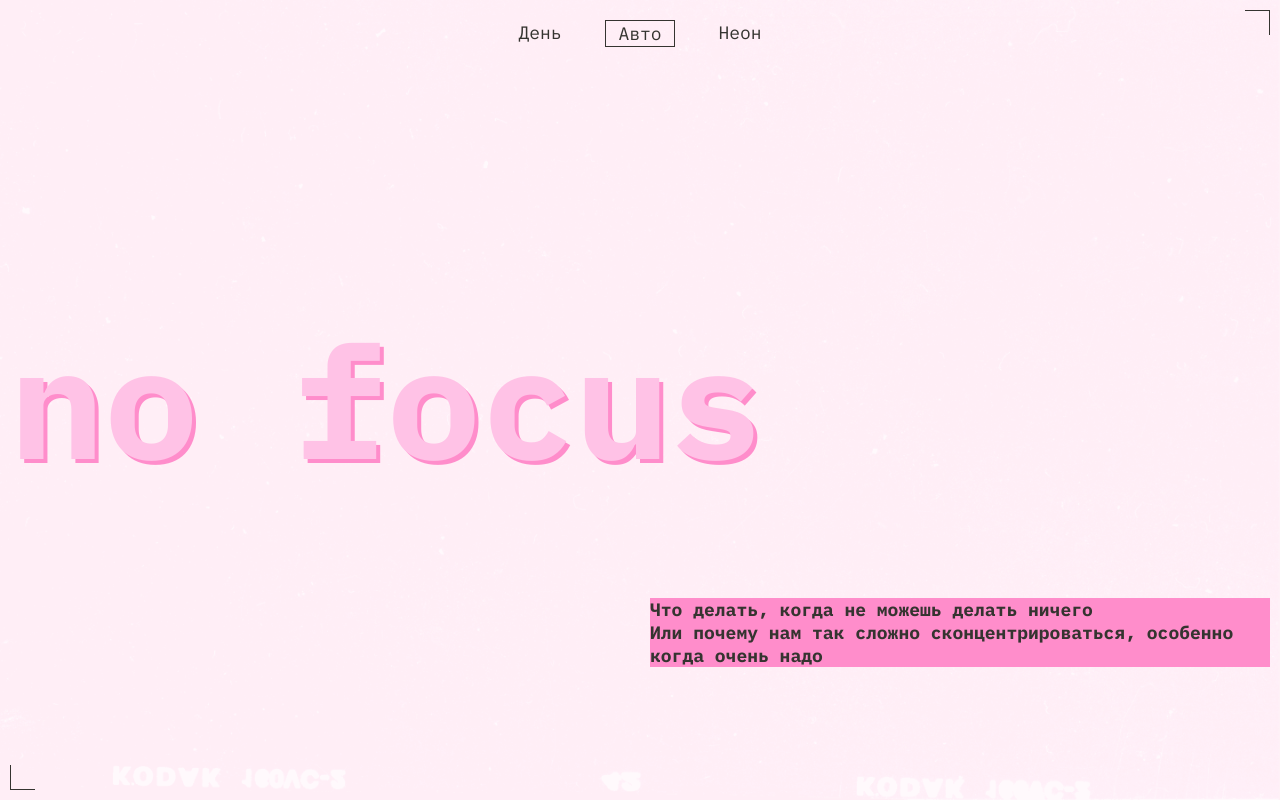
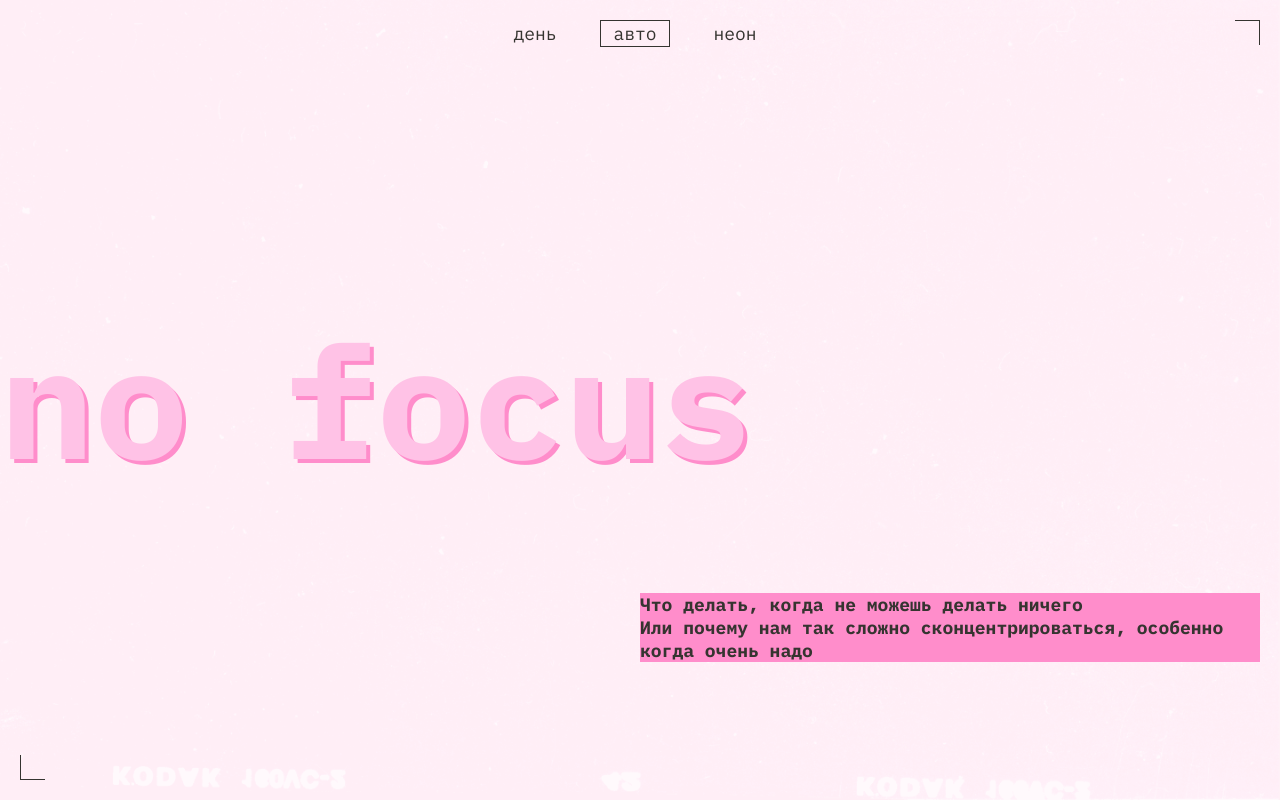
Before and after one commit to Chapai255/slozhno-sosredotochitsya-fd, a plain HTML site: page index.html in a window 1280 px wide. Shown: the top 800 px of the page. Drawn offline with Linux system fonts and the light colour scheme.

Commit message:
Исправления после первого ревью

```diff
--- a/index.html
+++ b/index.html
@@ -26,7 +26,7 @@
             <button
               class="header__theme-menu-button header__theme-menu-button_type_light"
             >
-              День
+              день
             </button>
           </li>
           <li class="header__theme-menu-item">
@@ -34,14 +34,14 @@
               class="header__theme-menu-button header__theme-menu-button_active header__theme-menu-button_type_auto"
               disabled
             >
-              Авто
+              авто
             </button>
           </li>
           <li class="header__theme-menu-item">
             <button
               class="header__theme-menu-button header__theme-menu-button_type_dark"
             >
-              Неон
+              неон
             </button>
           </li>
         </ul>
@@ -63,7 +63,7 @@
             <p class="main-text">
             Особенно сложно сосредоточиться, когда задач много и все они — важные.
             Где же легендарная многозадачность, когда она так нужна вам (и всем нанимающим менеджерам этого мира)?
-            А дело в том, что её просто не существует. Исследователи <a href="" class="text__accent-link">выяснили</a>, что мозгу тяжело концентрироваться даже на двух делах одновременно.
+            А дело в том, что её просто не существует. Исследователи <a href="https://dana.org/article/multicosts-of-multitasking/" class="text__accent-link">выяснили</a>, что мозгу тяжело концентрироваться даже на двух делах одновременно.
             А когда в поле внимания попадает несколько важных задач, организм паникует и выделяет кортизол и адреналин — «гормоны стресса».
             Из-за этого мы работаем невнимательно: ошибаемся и быстро устаём.
             </p>
@@ -128,10 +128,10 @@
           Как концентрироваться лучше, чем золотая рыбка (то есть дольше трёх секунд)
         </h2>
         <div class="card-list">
+          <h3 class="card__content-title title-decor">
+            5 простых (на самом деле не очень) советов
+          </h3>
           <article class="card__content">
-            <h3 class="card__content-title title-decor">
-              5 простых (на самом деле не очень) советов
-            </h3>
             <h4 class="card__content-title card__content-subtitle title-decor">
               Представьте небо и облака
             </h4>
@@ -159,7 +159,7 @@
               Прогуляйтесь
             </h4>
             <p class="main-text">
-              Или даже пробегитесь. Лучше найти парк или лес: один эксперимент <a href="" class="text__accent-link">показал</a>, что созерцание природы повышает концентрацию,
+              Или даже пробегитесь. Лучше найти парк или лес: один эксперимент <a href="https://www.sciencedirect.com/science/article/abs/pii/S0272494415000328" class="text__accent-link">показал</a>, что созерцание природы повышает концентрацию,
               в то время как после просмотра городских пейзажей она наоборот понижается.
               Можно совместить прогулку с физическими упражнениями или бегом — так в мозг поступит ещё больше кислорода и он будет лучше работать.
               Но и простая двадцатиминутная прогулка — тоже отличный вариант.
@@ -186,7 +186,6 @@
         </div>
       </section>
       <section class="main-content gallery">
-        <article class="card__content">
           <h3 class="card__content-title title-decor ">
             А можно в картинках?
           </h3>
@@ -197,7 +196,6 @@
             <img src="images/books.png" alt="Стопка книг" class="gallery-img" loading="lazy">
             <img src="images/street.png" alt="Красивая японская улочка" class="gallery-img" loading="lazy">
           </div>
-        </article>
       </section>
     </main>
     <footer class="footer decorated-zone">
--- a/styles/style.css
+++ b/styles/style.css
@@ -80,6 +80,23 @@
     border-right: 1px solid var(--section-title-color);
 }
 
+@media (width >= 768px) {
+    .decorated-zone::after {
+        bottom: 20px;
+        left: 20px;
+    }
+
+    .decorated-zone::before {
+        top: 20px;
+        right: 20px;
+    }
+
+    .decorative-rec {
+        top: 20px;
+        right: 30px;
+    }
+}
+
 .header__theme-menu-button {
     background-color: transparent;
     font-family: "IBM Plex mono", sans-serif;
@@ -87,7 +104,7 @@
     font-weight: 400;
     width: 70px;
     color: var(--section-title-color);
-    border: none;
+    border: 1px solid transparent;
     cursor: pointer;
     margin: 0 10px;
 }
@@ -122,7 +139,7 @@
     font-weight: 700;
     font-size: 18px;
     color: var(--content-title-color);
-    margin: 0 10px;
+    margin: 0 10px 10px 10px;
 }
 
 .title-decor {
@@ -208,6 +225,11 @@
     outline: 1px solid var(--main-text-color);
 }
 
+.gallery {
+    display: flex;
+    flex-direction: column;
+}
+
 .gallery-list {
     display: grid;
     grid-template-columns: 1fr;
@@ -249,16 +271,25 @@
         grid-column: 1/-1;
         grid-row: 2;
         font-size: clamp(7.5rem, 0.5625rem + 14.4531vw, 9.8125rem);
+        justify-self: start;
+        margin: 0;
     }
 
     .header__annotation {
         grid-column: 2;
         grid-row: 3;
+        justify-self: start;
+        margin: 0 20px 10px 0;
     }
 
     .header__theme-menu {
         grid-column: 2;
         grid-row: 1;
+    }
+
+    .header__theme-menu-list {
+        margin: 20px 10px 0 0;
+        align-self: center;
     }
 
     .main-section {
@@ -274,13 +305,10 @@
         grid-column: 1/-1;
     }
 
-    .gallery {
-        grid-template-columns: 1fr;
-    }
-
     .gallery-list {
         display: grid;
         grid-template-columns: repeat(3, 1fr);
+        gap: 20px;
     }
 
     .gallery-img:nth-child(1) {
```
